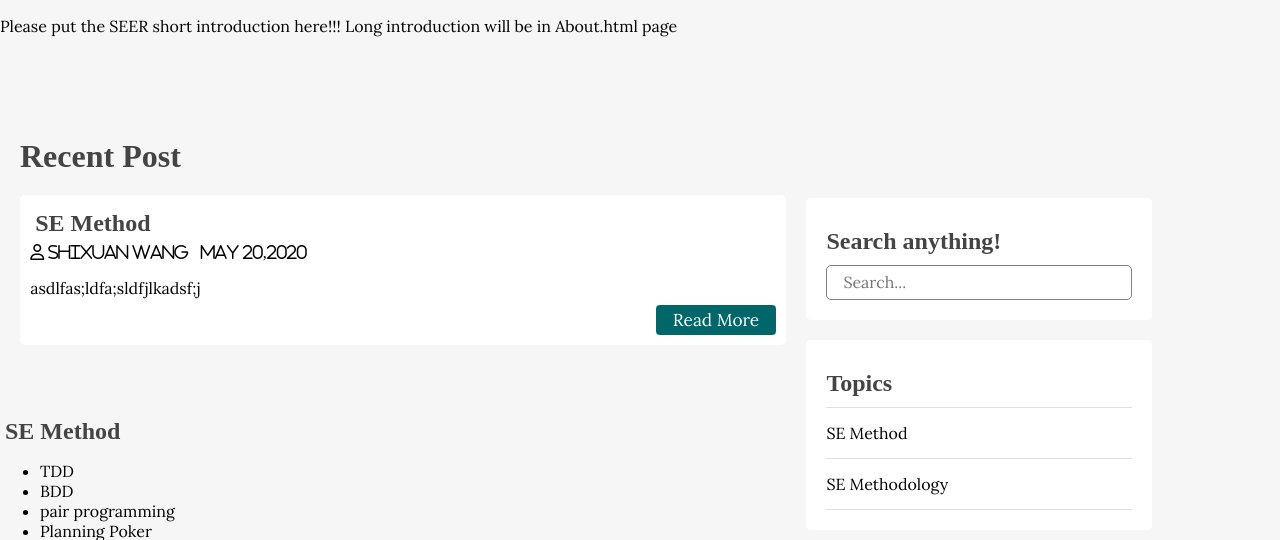
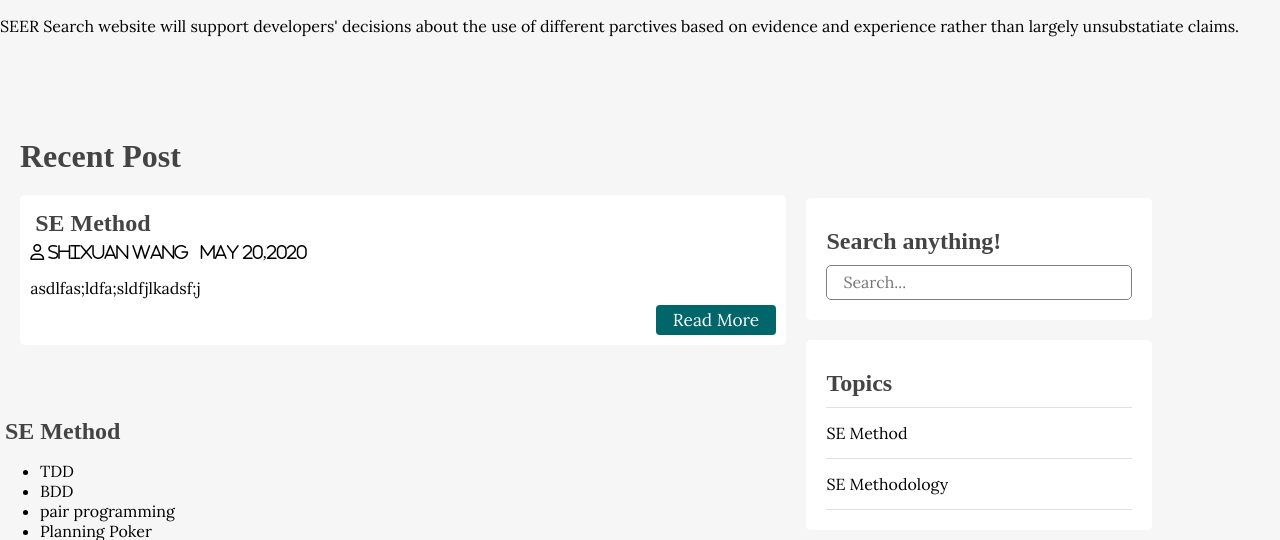
Before and after one commit to ptk7218/CISE_S1_2020_TEAM_21, a PHP site: page / in a window 1280 px wide. Shown: the part 66-606 px from the top of the page. Run offline with PHP 8.4, Linux system fonts and the light colour scheme; some libraries are stand-ins or nearby versions; some web fonts are replaced.

Commit message:
update description

```diff
--- a/index.php
+++ b/index.php
@@ -24,7 +24,7 @@
 
 
             <p class = "intro">
-                Please put the SEER short introduction here!!! Long introduction will be in About.html page
+                SEER Search website will support developers' decisions about the use of different parctives based on evidence and experience rather than largely unsubstatiate claims.
             </p>
             <br>
 
```
